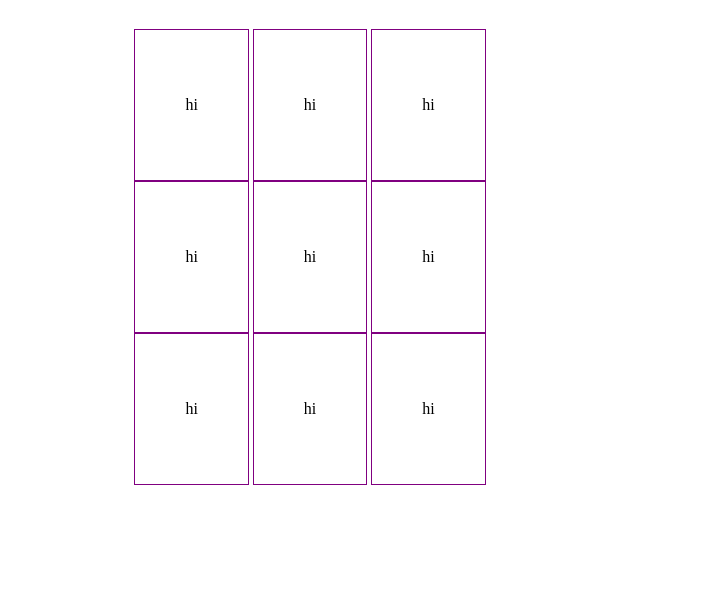
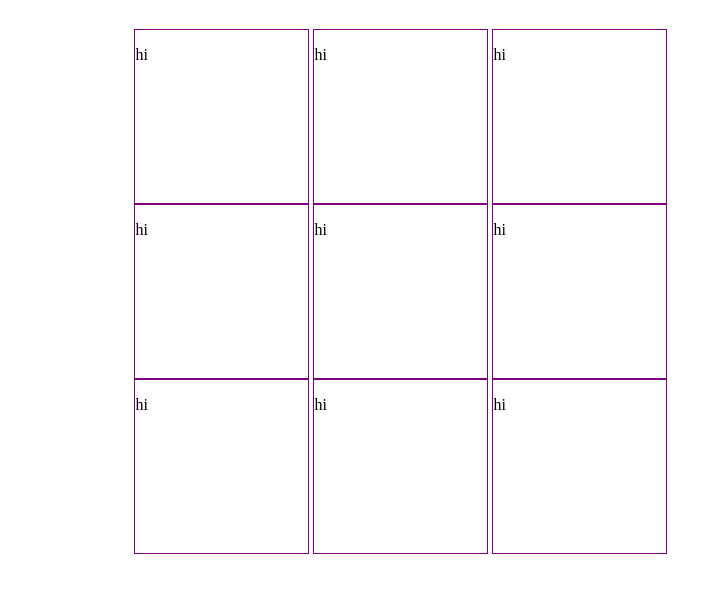
Before and after one commit to Noviny/tictactoe, a plain HTML site: page index.html in a window 1280 px wide. Shown: the part 48-640 px from the top of the page, without its empty margins (0-720 px from the left). Drawn offline with Linux system fonts and the light colour scheme.

Commit message:
box-sizing fix

```diff
--- a/create.css
+++ b/create.css
@@ -1,7 +1,13 @@
+* {
+	box-sizing: border-box;
+}
+
 .square {
 	margin: 0;
-	padding: 50px;
+	height: 175px;
+	width: 175px;
 	border: 1px solid purple;
+	box-sizing: border-box;
 }
 
 .column {
```
